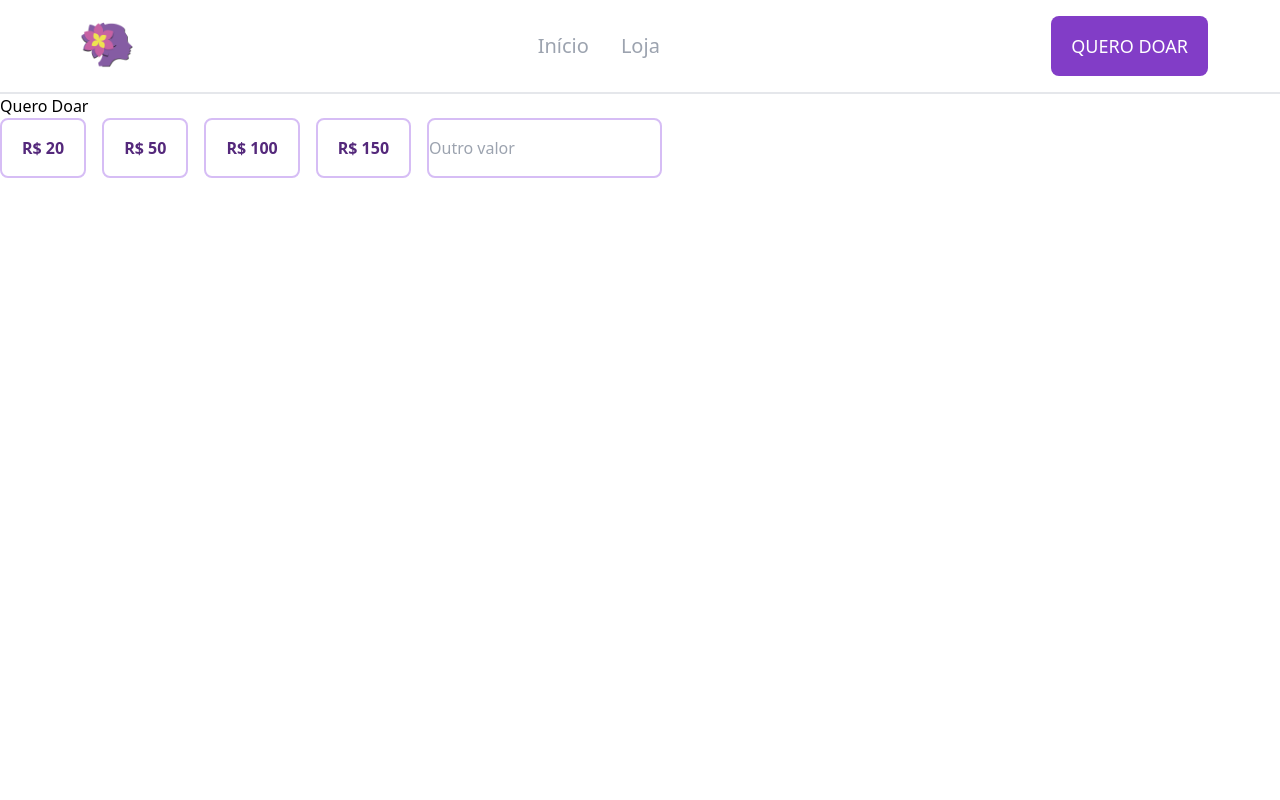
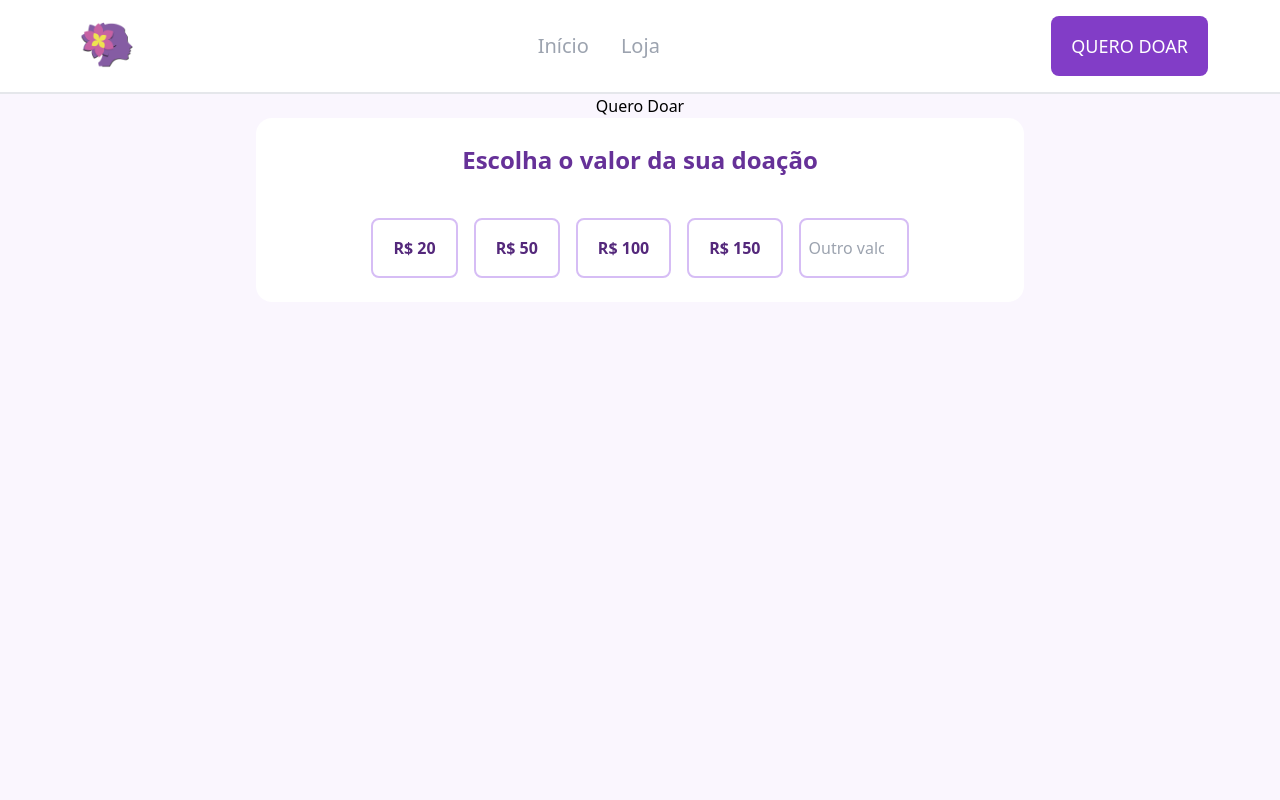
Before and after one commit to Projeto-FrontEnd-Fusion/Aceve-website-development, a Next.js app: page /quero-doar in a window 1280 px wide. Shown: the top 800 px of the page. Built offline with nearby package versions, Linux system fonts and the light colour scheme.

Commit message:
feat: style donationOptions container

```diff
--- a/src/app/quero-doar/page.tsx
+++ b/src/app/quero-doar/page.tsx
@@ -2,11 +2,9 @@ import { DonationOptions } from "@/components/DonationOptions";
 
 function QueroDoar() {
   return (
-    <main className="flex flex-col min-h-screen">
-      <div className="flex-grow">
+    <main className="flex flex-col min-h-screen bg-[#FAF6FE] items-center">
         <h1>Quero Doar</h1>
         <DonationOptions/>
-      </div>
     </main>
   );
 }
--- a/src/components/DonationOptions.tsx
+++ b/src/components/DonationOptions.tsx
@@ -48,12 +48,19 @@ export const DonationOptions = () => {
     setDonationValue(Number(newDonationValue))
   }
 
-  return (<>
-    <div className='flex flex-col mobileXLarger:flex-row gap-4'>
+  return (
+  <section className='flex flex-col items-center justify-center w-full gap-[40px]
+  bg-[#FAF6FE] tablet:bg-[#fff] tablet:rounded-[16px]
+  tablet:py-[16px] tablet:px-[32px] desktop:py-[24px]
+  tablet:w-[80%] desktop:w-[60%]'>
+    <h2 className="text-[24px] text-[#663198] font-semibold">
+      Escolha o valor da sua doação
+    </h2>
+    <span className='flex flex-col tablet:flex-row gap-4'>
       {buttonOptions.map((option)=>
         <label
         className={`cursor-pointer relative flex justify-center items-center
-        w-full mobileXLarger:w-fit
+        w-full tablet:w-fit
         rounded-[8px] py-[16px] px-[20px] border-2
         active:bg-[#D6BDF5] focus:outline-[#54287B] focus:outline focus:outline-2
         ${donationValue === option ?
@@ -75,7 +82,7 @@ export const DonationOptions = () => {
           checked={option === donationValue}
           id={`option-donationValue-${option}`}
           onChange={(e) => handleOptionSelect(e, option)}/>
-          <span className={`w-fit font-semibold
+          <span className={`w-fit font-semibold flex items-center justify-center
           ${donationValue === option ? 'text-[#FAF6FE]' : 'text-[#54287B]'}`}>
             {`R$ ${option}`}
           </span>
@@ -88,7 +95,8 @@ export const DonationOptions = () => {
       step={'0.01'}
       onClick={() => setDonationValue(null)}
       onChange={(e) => handleInputOtherValue(e.target.value)}
-      className={`flex items-center justify-center rounded-[8px] border-2 text-semibold text-[#5F5764]
+      className={`flex items-center justify-center w-[110px] rounded-[8px] border-2 py-[16px] px-[8px]
+      text-semibold text-[#5F5764] text-center
       focus:outline-[#823DC7] hover:bg-[#F2EBFC]
       ${buttonOptions.includes(donationValue as number) ?
         'border-[#A5A1A8] bg-[#CCC]'
@@ -97,6 +105,6 @@ export const DonationOptions = () => {
           :
           'border-[#A468E4] bg-[#FFF]'}`}
       readOnly={buttonOptions.includes(donationValue as number)}/>
-    </div>
-  </>)
+    </span>
+  </section>)
 }
```
